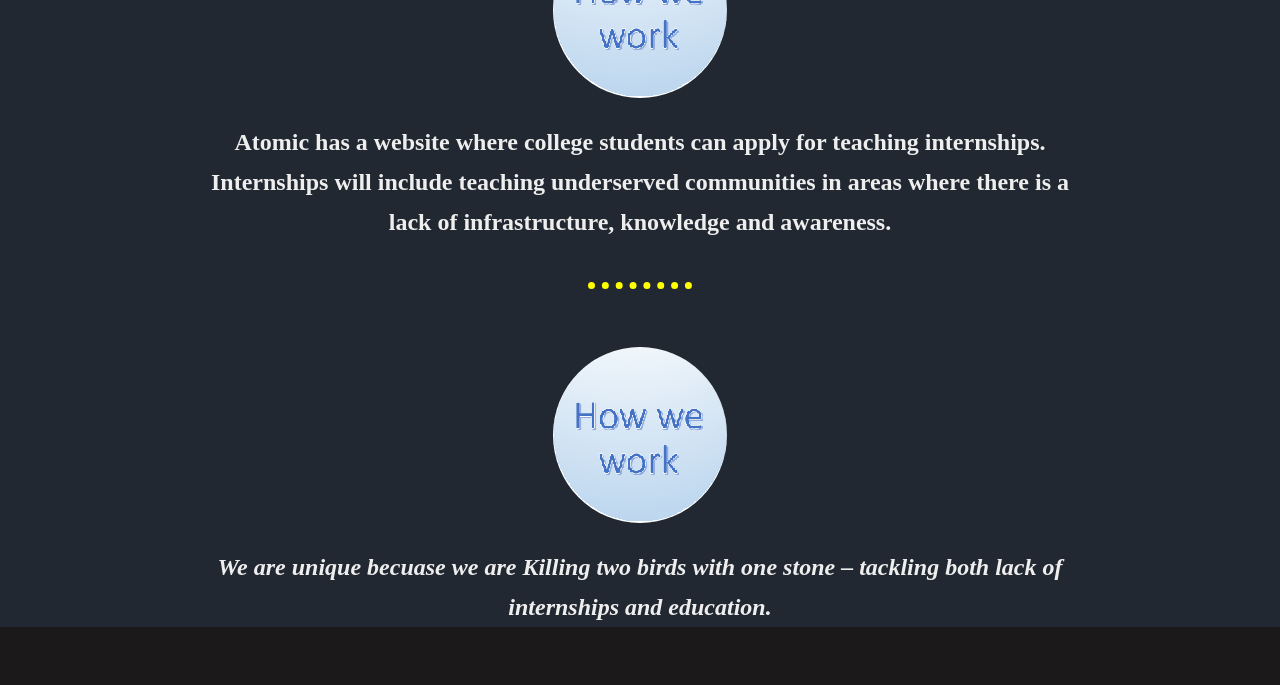
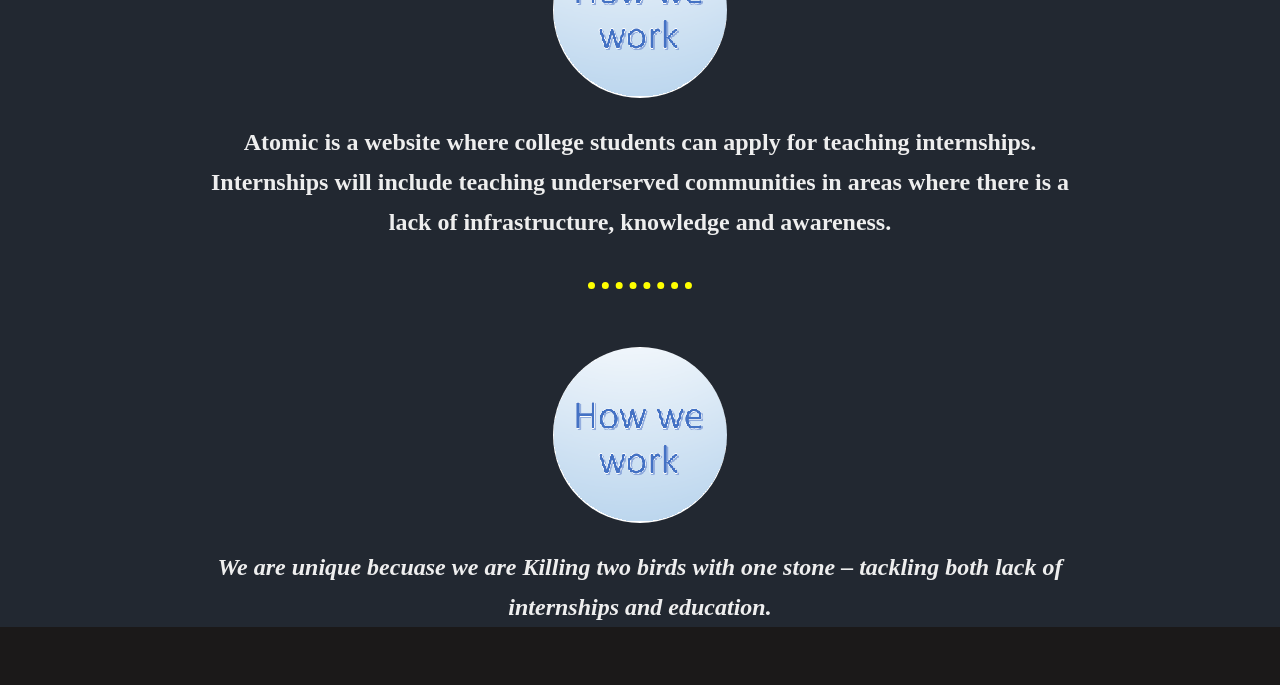
Before and after one commit to rajatmw1999/hm19_Atomic, a plain HTML site: page index.html in a window 1280 px wide. Shown: the part 1420-2105 px from the top of the page. Drawn offline with Linux system fonts and the light colour scheme.

Commit message:
Update index.html

```diff
--- a/index.html
+++ b/index.html
@@ -29,7 +29,7 @@
       <h2 class="content-1">When we talk about the growth of the country, we take various factors into consideration and education is one of them. While most of the urban schools are getting the best of infrastructure, facilities and teachers, schools in rural areas are still struggling for quality education. Lack of teaching staff and motivation among students are two of the major reasons behind poor education quality in rural schools. 85% of the government schools are in villages, and do not get the benefit of quality education. We, at Atomic aim to provide education for the needy and spread awareness whilst reaching out to as many areas as possible. You can help us in our endeavour.</h2>
       <hr>
   <img class="whoweare" src="images/howwework.png" alt="">
-      <h2 class="content-1">Atomic has a website where college students can apply for teaching internships. Internships will include teaching underserved communities in areas where there is a lack of infrastructure, knowledge and awareness.</h2>
+      <h2 class="content-1">Atomic is a website where college students can apply for teaching internships. Internships will include teaching underserved communities in areas where there is a lack of infrastructure, knowledge and awareness.</h2>
 <hr>
 <img class="whoweare" src="images/howwework.png" alt="">
       <h2 class="content-1"><em>We are unique becuase we are Killing two birds with one stone – tackling both lack of internships and education.</em></h2>
```
